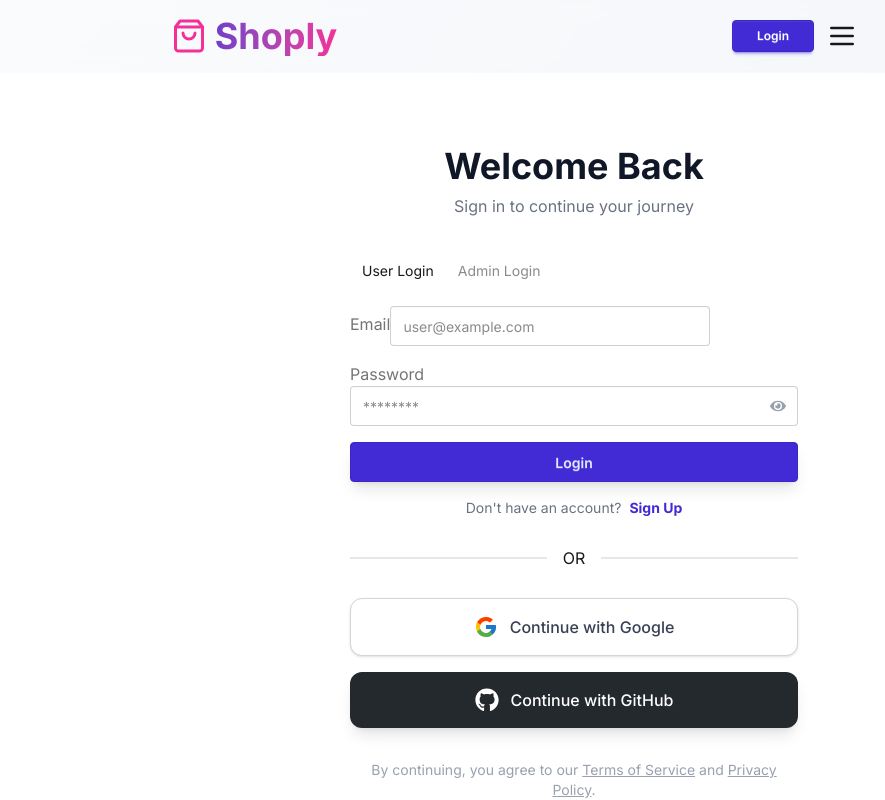
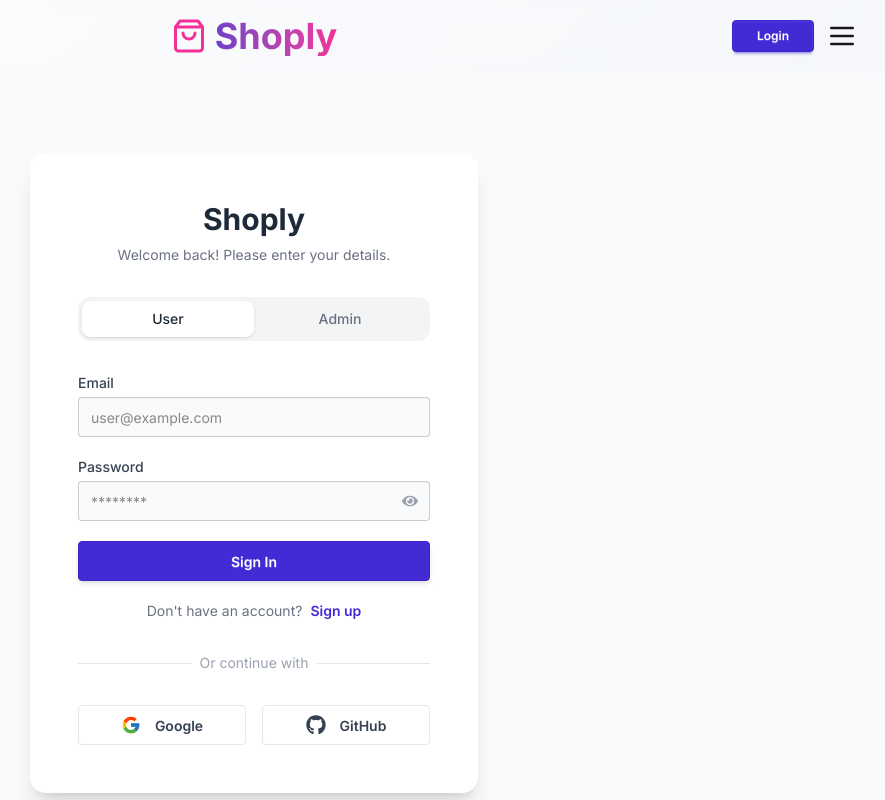
Before and after one commit to israr-source/smart-ecommerce-platform, a React (Vite) app in the folder client/: page /login in a window 1280 px wide. Shown: the top 800 px of the page, without its empty margins (386-1271 px from the left). Built offline with nearby package versions, Linux system fonts and the light colour scheme.

Commit message:
Update UI

```diff
--- a/client/src/components/Footer.jsx
+++ b/client/src/components/Footer.jsx
@@ -45,7 +45,7 @@
             </div>
             <div className="footer footer-center p-4 bg-neutral-focus text-base-content border-t border-neutral-content/10">
                 <aside>
-                    <p className="text-sm opacity-75">Copyright © 2026 - All right reserved by Shoply Ltd</p>
+                    <p className="text-sm text-white font-medium">Copyright © 2026 - All right reserved by Shoply Ltd</p>
                 </aside>
             </div>
         </footer>
--- a/client/src/pages/Login.jsx
+++ b/client/src/pages/Login.jsx
@@ -116,52 +116,49 @@
     const [showPassword, setShowPassword] = useState(false);
 
     return (
-        <div className="flex h-screen w-full bg-base-100 overflow-hidden">
-            {/* Left Side - Visuals */}
-            <div className="hidden lg:flex flex-col justify-center items-center w-1/2 bg-gradient-to-br from-indigo-600 to-purple-700 text-white p-12 relative animate-fade-in">
-                <div className="absolute top-10 left-10 w-24 h-24 bg-white/10 rounded-full blur-2xl animate-pulse"></div>
-                <div className="absolute bottom-20 right-20 w-32 h-32 bg-purple-500/20 rounded-full blur-3xl animate-bounce-slow"></div>
-
-                <h1 className="text-6xl font-bold mb-4 z-10 drop-shadow-lg">Shoply</h1>
-                <p className="text-xl text-indigo-100 max-w-md text-center z-10 font-light">
-                    Experience the future of shopping with our curated smart gadgets.
-                </p>
+        <div className="min-h-screen bg-gray-50 flex items-center justify-center p-4">
+            <div className="bg-white rounded-2xl shadow-xl w-full max-w-md p-8 md:p-12 animate-slide-up">
+                <div className="text-center mb-8">
+                    <h1 className="text-3xl font-bold text-gray-800 mb-2">Shoply</h1>
+                    <p className="text-gray-500 text-sm">Welcome back! Please enter your details.</p>
                 </div>
 
-            {/* Right Side - Login Form */}
-            <div className="flex flex-col justify-center items-center w-full lg:w-1/2 p-8 animate-slide-up">
-                <div className="w-full max-w-md space-y-8">
-                    <div className="text-center">
-                        <h2 className="text-4xl font-extrabold text-gray-900 mb-2">Welcome Back</h2>
-                        <p className="text-gray-500">Sign in to continue your journey</p>
-                    </div>
-
-                    {/* Tabs */}
-                    <div role="tablist" className="tabs tabs-boxed mb-4">
-                        <a role="tab" className={`tab ${loginType === 'user' ? 'tab-active' : ''}`} onClick={() => { setLoginType('user'); setShowPassword(false); }}>User Login</a>
-                        <a role="tab" className={`tab ${loginType === 'admin' ? 'tab-active' : ''}`} onClick={() => { setLoginType('admin'); setShowPassword(false); }}>Admin Login</a>
+                {/* Minimalist Tabs */}
+                <div className="flex bg-gray-100 p-1 rounded-xl mb-8">
+                    <button
+                        className={`flex-1 py-2 text-sm font-medium rounded-lg transition-all ${loginType === 'user' ? 'bg-white text-gray-800 shadow-sm' : 'text-gray-500 hover:text-gray-700'}`}
+                        onClick={() => { setLoginType('user'); setShowPassword(false); }}
+                    >
+                        User
+                    </button>
+                    <button
+                        className={`flex-1 py-2 text-sm font-medium rounded-lg transition-all ${loginType === 'admin' ? 'bg-white text-gray-800 shadow-sm' : 'text-gray-500 hover:text-gray-700'}`}
+                        onClick={() => { setLoginType('admin'); setShowPassword(false); }}
+                    >
+                        Admin
+                    </button>
                 </div>
 
                 {loginType === 'user' ? (
                     <>
-                            <form onSubmit={handleEmailAuth} className="space-y-4">
+                        <form onSubmit={handleEmailAuth} className="space-y-5">
                             {isSignUp && (
-                                    <div className="form-control">
-                                        <label className="label"><span className="label-text">Name</span></label>
-                                        <input type="text" placeholder="John Doe" className="input input-bordered" value={name} onChange={(e) => setName(e.target.value)} required />
+                                <div>
+                                    <label className="block text-sm font-medium text-gray-700 mb-1">Full Name</label>
+                                    <input type="text" placeholder="John Doe" className="input input-bordered w-full bg-gray-50 focus:bg-white transition-colors" value={name} onChange={(e) => setName(e.target.value)} required />
                                 </div>
                             )}
-                                <div className="form-control">
-                                    <label className="label"><span className="label-text">Email</span></label>
-                                    <input type="email" placeholder="user@example.com" className="input input-bordered" value={email} onChange={(e) => setEmail(e.target.value)} required />
+                            <div>
+                                <label className="block text-sm font-medium text-gray-700 mb-1">Email</label>
+                                <input type="email" placeholder="user@example.com" className="input input-bordered w-full bg-gray-50 focus:bg-white transition-colors" value={email} onChange={(e) => setEmail(e.target.value)} required />
                             </div>
-                                <div className="form-control">
-                                    <label className="label"><span className="label-text">Password</span></label>
+                            <div>
+                                <label className="block text-sm font-medium text-gray-700 mb-1">Password</label>
                                 <div className="relative">
                                     <input
                                         type={showPassword ? "text" : "password"}
                                         placeholder="********"
-                                            className="input input-bordered w-full pr-10"
+                                        className="input input-bordered w-full bg-gray-50 focus:bg-white transition-colors pr-10"
                                         value={password}
                                         onChange={(e) => setPassword(e.target.value)}
                                         required
@@ -175,54 +172,57 @@
                                     </button>
                                 </div>
                             </div>
-                                <button type="submit" className="btn btn-primary w-full shadow-lg">{isSignUp ? 'Sign Up' : 'Login'}</button>
+                            <button type="submit" className="btn btn-primary w-full shadow-md text-white">{isSignUp ? 'Sign Up' : 'Sign In'}</button>
 
-                                <div className="text-center text-sm">
-                                    <span className="text-gray-500">{isSignUp ? 'Already have an account?' : "Don't have an account?"}</span>
-                                    <button type="button" onClick={() => setIsSignUp(!isSignUp)} className="ml-2 text-primary font-bold hover:underline">
-                                        {isSignUp ? 'Login' : 'Sign Up'}
+                            <div className="text-center text-sm text-gray-500">
+                                {isSignUp ? 'Already have an account?' : "Don't have an account?"}
+                                <button type="button" onClick={() => setIsSignUp(!isSignUp)} className="ml-2 text-primary font-semibold hover:underline">
+                                    {isSignUp ? 'Log in' : 'Sign up'}
                                 </button>
                             </div>
                         </form>
 
-                            <div className="divider">OR</div>
+                        <div className="relative my-8">
+                            <div className="absolute inset-0 flex items-center">
+                                <div className="w-full border-t border-gray-200"></div>
+                            </div>
+                            <div className="relative flex justify-center text-sm">
+                                <span className="px-2 bg-white text-gray-400">Or continue with</span>
+                            </div>
+                        </div>
 
-                            <div className="space-y-4">
+                        <div className="grid grid-cols-2 gap-4">
                             <button
                                 onClick={handleGoogleLogin}
-                                    className="w-full flex items-center justify-center gap-3 px-6 py-4 border border-gray-300 rounded-xl shadow-sm bg-white text-gray-700 hover:bg-gray-50 hover:shadow-md transition-all duration-300 font-medium group"
+                                className="btn btn-outline border-gray-200 hover:border-gray-300 hover:bg-gray-50 text-gray-700 normal-case"
                             >
-                                    <FcGoogle className="text-2xl group-hover:scale-110 transition-transform" />
-                                    <span>Continue with Google</span>
+                                <FcGoogle className="text-xl mr-2" /> Google
                             </button>
-
                             <button
                                 onClick={handleGithubLogin}
-                                    className="w-full flex items-center justify-center gap-3 px-6 py-4 rounded-xl shadow-lg bg-[#24292e] text-white hover:bg-[#2f363d] hover:shadow-xl transition-all duration-300 font-medium group"
+                                className="btn btn-outline border-gray-200 hover:border-gray-300 hover:bg-gray-50 text-gray-700 normal-case"
                             >
-                                    <FaGithub className="text-2xl group-hover:scale-110 transition-transform" />
-                                    <span>Continue with GitHub</span>
+                                <FaGithub className="text-xl mr-2" /> GitHub
                             </button>
                         </div>
                     </>
                 ) : (
-                        <form onSubmit={handleAdminLogin} className="space-y-4 mt-8">
-                            <div className="form-control">
-                                <label className="label">
-                                    <span className="label-text">Email</span>
-                                </label>
-                                <input name="email" type="email" placeholder="admin@shoply.com" className="input input-bordered" required />
+                    <form onSubmit={handleAdminLogin} className="space-y-5">
+                        <div className="alert alert-info shadow-sm text-sm py-2">
+                            <span>Admin access requires authorized credentials.</span>
                         </div>
-                            <div className="form-control">
-                                <label className="label">
-                                    <span className="label-text">Password</span>
-                                </label>
+                        <div>
+                            <label className="block text-sm font-medium text-gray-700 mb-1">Admin Email</label>
+                            <input name="email" type="email" placeholder="admin@shoply.com" className="input input-bordered w-full bg-gray-50 focus:bg-white transition-colors" required />
+                        </div>
+                        <div>
+                            <label className="block text-sm font-medium text-gray-700 mb-1">Password</label>
                             <div className="relative">
                                 <input
                                     name="password"
                                     type={showPassword ? "text" : "password"}
-                                        placeholder="admin"
-                                        className="input input-bordered w-full pr-10"
+                                    placeholder="••••••••"
+                                    className="input input-bordered w-full bg-gray-50 focus:bg-white transition-colors pr-10"
                                     required
                                 />
                                 <button
@@ -234,30 +234,17 @@
                                 </button>
                             </div>
                         </div>
-                            <button type="submit" className="btn btn-primary w-full">Login as Admin</button>
+                        <button type="submit" className="btn btn-neutral w-full shadow-lg">Access Dashboard</button>
                     </form>
                 )}
-
-                    <div className="text-center mt-8">
-                        <p className="text-sm text-gray-400">
-                            By continuing, you agree to our <a href="#" className="underline hover:text-indigo-600">Terms of Service</a> and <a href="#" className="underline hover:text-indigo-600">Privacy Policy</a>.
-                        </p>
-                    </div>
-                </div>
             </div>
 
             <style>{`
-                @keyframes fade-in {
-                    from { opacity: 0; }
-                    to { opacity: 1; }
-                }
                 @keyframes slide-up {
                     from { opacity: 0; transform: translateY(20px); }
                     to { opacity: 1; transform: translateY(0); }
                 }
-                .animate-fade-in { animation: fade-in 1s ease-out; }
-                .animate-slide-up { animation: slide-up 0.8s ease-out; }
-                .animate-bounce-slow { animation: bounce 4s infinite; }
+                .animate-slide-up { animation: slide-up 0.5s ease-out; }
             `}</style>
         </div>
     );
```
Lines whose indentation alone changed are shown as unchanged.
